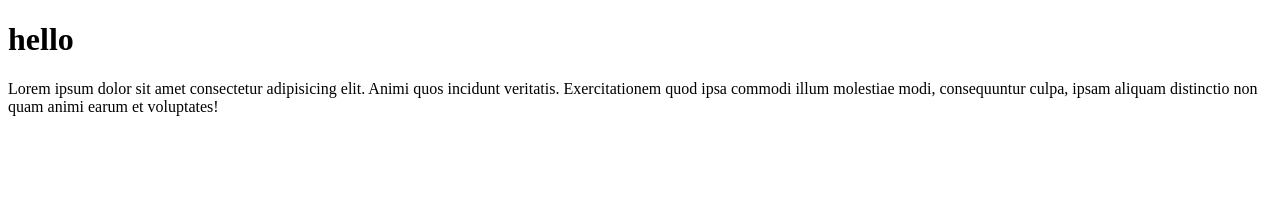
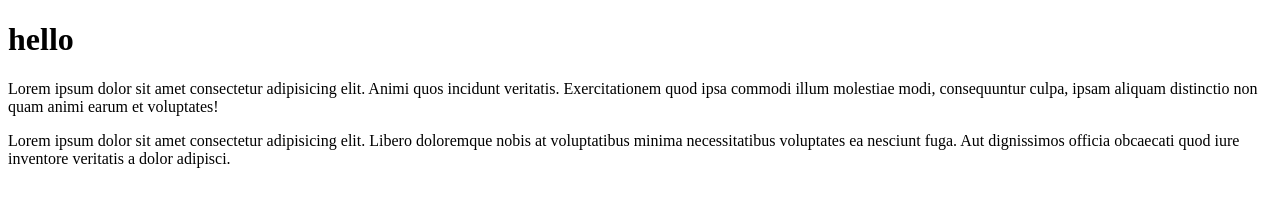
Before and after one commit to nikki-goswami/gitproject, a plain HTML site: page index.html in a window 1280 px wide. Drawn offline with Linux system fonts and the light colour scheme.

Commit message:
second paragraph add

```diff
--- a/index.html
+++ b/index.html
@@ -8,5 +8,8 @@
 <body>
     <h1>hello</h1>
     <p>Lorem ipsum dolor sit amet consectetur adipisicing elit. Animi quos incidunt veritatis. Exercitationem quod ipsa commodi illum molestiae modi, consequuntur culpa, ipsam aliquam distinctio non quam animi earum et voluptates!</p>
+    <p>
+        Lorem ipsum dolor sit amet consectetur adipisicing elit. Libero doloremque nobis at voluptatibus minima necessitatibus voluptates ea nesciunt fuga. Aut dignissimos officia obcaecati quod iure inventore veritatis a dolor adipisci.
+    </p>
 </body>
 </html>
```
